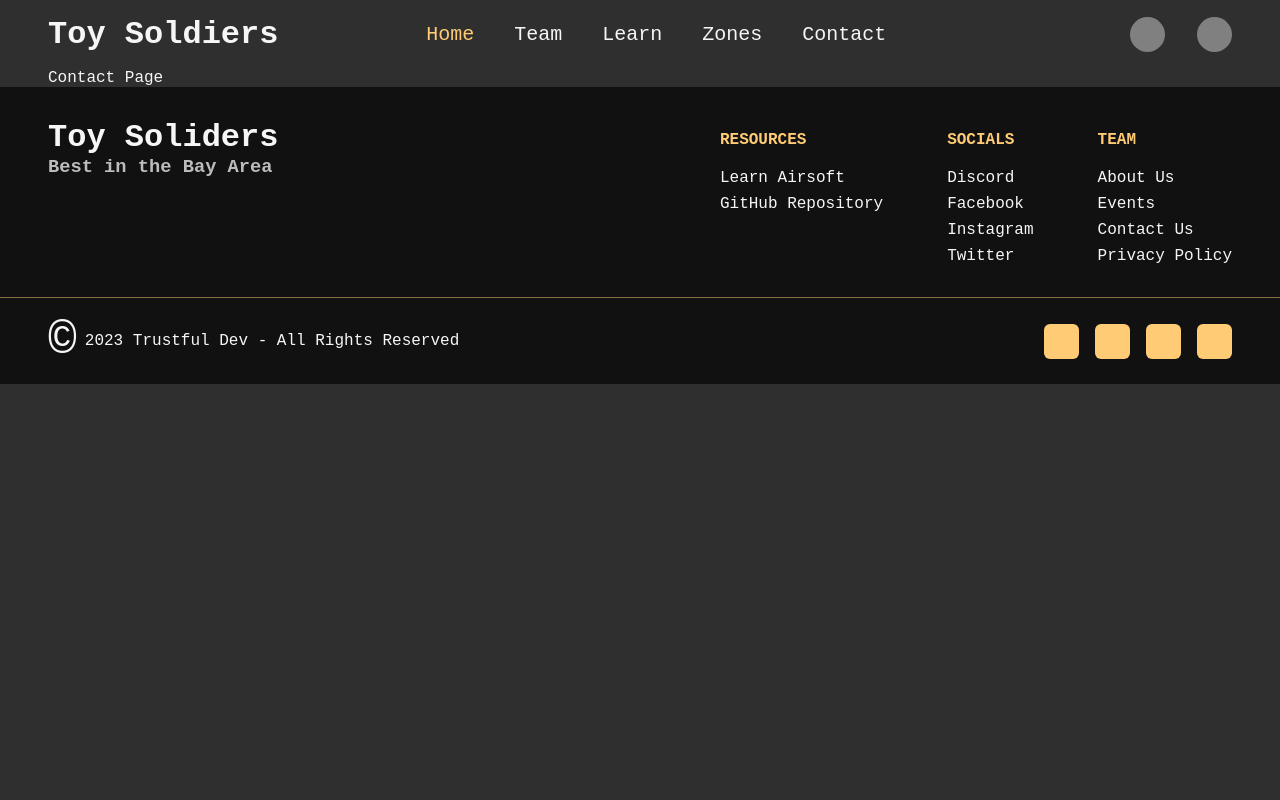
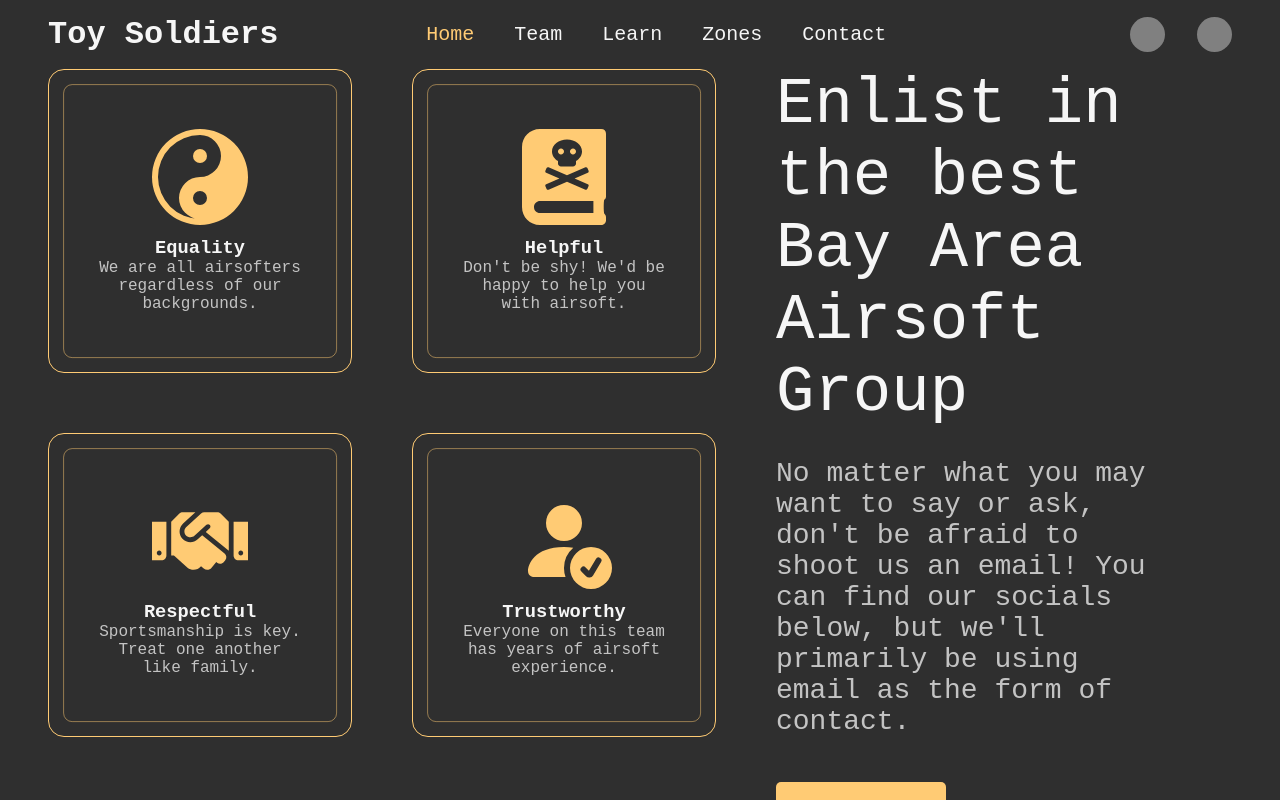
Before and after one commit to TrustfulDev/airsoft-armory, a Next.js app: page /Contact in a window 1280 px wide. Built offline with nearby package versions, Linux system fonts and the light colour scheme; a web font is replaced by a local one.

Commit message:
page: Contact & InfoPage Component
Todo: email functionality and follow us icons

```diff
--- a/package.json
+++ b/package.json
@@ -17,6 +17,7 @@
     "next": "13.4.3",
     "react": "18.2.0",
     "react-dom": "18.2.0",
+    "react-icons": "^4.8.0",
     "typescript": "5.0.4"
   }
 }
--- /dev/null
+++ b/src/app/Contact/contact.module.css
@@ -0,0 +1,117 @@
+/* Contact Elements */
+.container {
+    display: flex;
+    justify-content: center;
+    align-items: center;
+    min-height: calc(100vh - 4.4rem);
+
+    padding-bottom: 1rem;
+}
+
+/* Boxes */
+.boxes {
+    display: grid;
+    grid-template-rows: auto auto;
+    grid-template-columns: 1fr 1fr;
+    gap: 60px;
+}
+
+/* Info Elements */
+.info {
+    min-height: 830px;
+    padding: 3.75rem;
+
+    position: relative;
+}
+
+.info h1 {
+    font-size: 4rem;
+    font-weight: normal;
+}
+
+.info p {
+    font-size: 2rem;
+    color: var(--faded-white);
+    margin: 1.8rem 0;
+}
+
+.info button {
+    margin-top: 1rem;
+}
+
+@media screen and (max-width: 1535px) {
+    .info p {
+        font-size: 1.75rem;
+    }
+}
+
+/* Follow Us Elements */
+.follow {
+    position: absolute;
+    bottom: 3.75rem;
+}
+
+.follow h2 {
+    margin-bottom: 0.75rem;
+}
+
+.icons {
+    display: flex;
+    gap: 25px;
+}
+
+.temp {
+    aspect-ratio: 1/1;
+    width: 50px;
+    background-color: var(--white);
+    border-radius: 50%;
+}
+
+@media screen and (min-width: 1921px) {
+    .info {
+        min-height: 1100px;
+    }
+}
+
+@media screen and (max-width: 1400px) {
+    .container {
+        align-items: flex-start;
+    }
+
+    .boxes {
+        flex: 1;
+    }
+
+    .info {
+        padding: 0 3.75rem;
+        min-height: unset;
+        flex: 1;
+    }
+
+    .follow {
+        position: relative;
+        bottom: 0;
+
+        margin-top: 2rem;
+    }
+}
+
+@media screen and (max-width: 1200px) {
+    .info {
+        padding: 0;
+    }
+
+    .boxes {
+        display: none;
+    }
+}
+
+@media screen and (max-width: 550px) {
+    .info h1 {
+        font-size: 2.8rem;
+    }
+
+    .info p {
+        margin: 1rem 0;
+    }
+}
--- a/src/app/Contact/page.tsx
+++ b/src/app/Contact/page.tsx
@@ -1,8 +1,34 @@
+import styles from './contact.module.css';
+import { InfoBox } from "@/components";
+
+import { BsYinYang, BsPersonFillCheck } from 'react-icons/bs';
+import { FaHandshake, FaBookDead } from 'react-icons/fa';
+
 const contact = () => {
     return (
-        <div>
-            Contact Page
-        </div>
+        <section className={styles.container}>
+            <div className={styles.boxes}>
+                <InfoBox title="Equality" desc="We are all airsofters regardless of our backgrounds." icon={BsYinYang} />
+                <InfoBox title="Helpful" desc="Don't be shy! We'd be happy to help you with airsoft." icon={FaBookDead} />
+                <InfoBox title="Respectful" desc="Sportsmanship is key. Treat one another like family." icon={FaHandshake} />
+                <InfoBox title="Trustworthy" desc="Everyone on this team has years of airsoft experience." icon={BsPersonFillCheck} />
+            </div>
+
+            <div className={styles.info}>
+                <h1>Enlist in the best Bay Area Airsoft Group</h1>
+                <p>No matter what you may want to say or ask, don&#39;t be afraid to shoot us an email! You can find our socials below, but we&#39;ll primarily be using email as the form of contact.</p>
+                <button className="button">Email Us</button>
+
+                <div className={styles.follow}>
+                    <h2>Follow Us</h2>
+
+                    <div className={styles.icons}>
+                        <div className={styles.temp}></div>
+                        <div className={styles.temp}></div>
+                    </div>
+                </div>
+            </div>
+        </section>
     );
 };
 
--- a/src/app/globals.css
+++ b/src/app/globals.css
@@ -54,3 +54,20 @@ a {
 #main {
   padding: 0 3rem;
 }
+
+@media screen and (max-width: 1000px) {
+  #main {
+    padding: 0 2rem;
+  }
+}
+
+.button {
+  border: none;
+  border-radius: 5px;
+  color: var(--black);
+  background-color: var(--gold);
+
+  font-size: 1.375rem;
+  padding: 1rem 2rem;
+  cursor: pointer;
+}
--- /dev/null
+++ b/src/components/InfoBox/InfoBox.module.css
@@ -0,0 +1,61 @@
+/* Borders for the InfoBox */
+.container {
+    position: relative;
+    min-width: 350px;
+    aspect-ratio: 1/1;
+
+    border: 1px solid var(--gold);
+    border-radius: 16px;
+
+    display: flex;
+    flex-direction: column;
+    justify-content: center;
+    align-items: center;
+    text-align: center;
+    padding: 2rem;
+}
+
+.container::after {
+    content: '';
+    border: 1px solid var(--faded-gold);
+    border-radius: 9px;
+
+    position: absolute;
+    top: 50%;
+    left: 50%;
+    transform: translate(-50%, -50%);
+    width: 90%;
+    height: 90%;
+}
+
+.icon {
+    font-size: 6rem;
+    margin-bottom: 0.75rem;
+    color: var(--gold);
+}
+
+.container p {
+    color: var(--faded-white);
+    padding: 0 1rem;
+}
+
+@media screen and (min-width: 1921px) {
+    .container {
+        min-width: 500px;
+    }
+
+    .container h3 {
+        font-size: 2rem;
+    }
+
+    .container p {
+        font-size: 1.5rem;
+    }
+}
+
+@media screen and (max-width: 1400px) {
+    .container {
+        min-width: unset;
+        width: 100%;
+    }
+}
--- /dev/null
+++ b/src/components/InfoBox/InfoBox.tsx
@@ -0,0 +1,11 @@
+import styles from './InfoBox.module.css';
+
+export const InfoBox = (props: { title: string, desc: string, icon: React.ElementType }) => {
+    return (
+        <div className={styles.container}>
+            <props.icon className={styles.icon}/>
+            <h3>{props.title}</h3>
+            <p>{props.desc}</p>
+        </div>
+    );
+};
--- a/src/components/index.tsx
+++ b/src/components/index.tsx
@@ -1,2 +1,4 @@
 export { Navbar } from './Navbar/Navbar';
 export { Footer } from './Footer/Footer';
+
+export { InfoBox } from './InfoBox/InfoBox';
```
Also changed, not shown: 1 other file (tests, documents, lock files or other folders).
